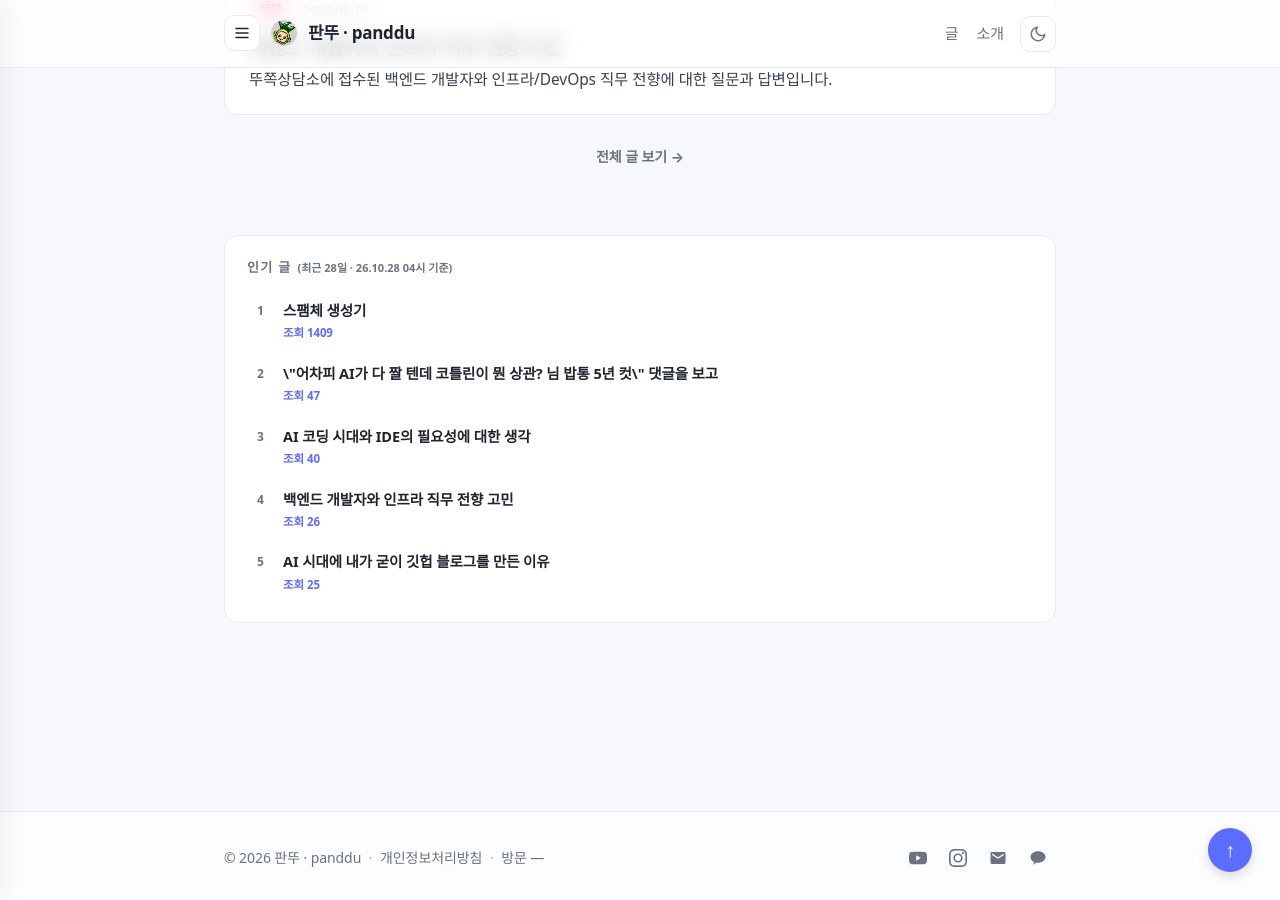
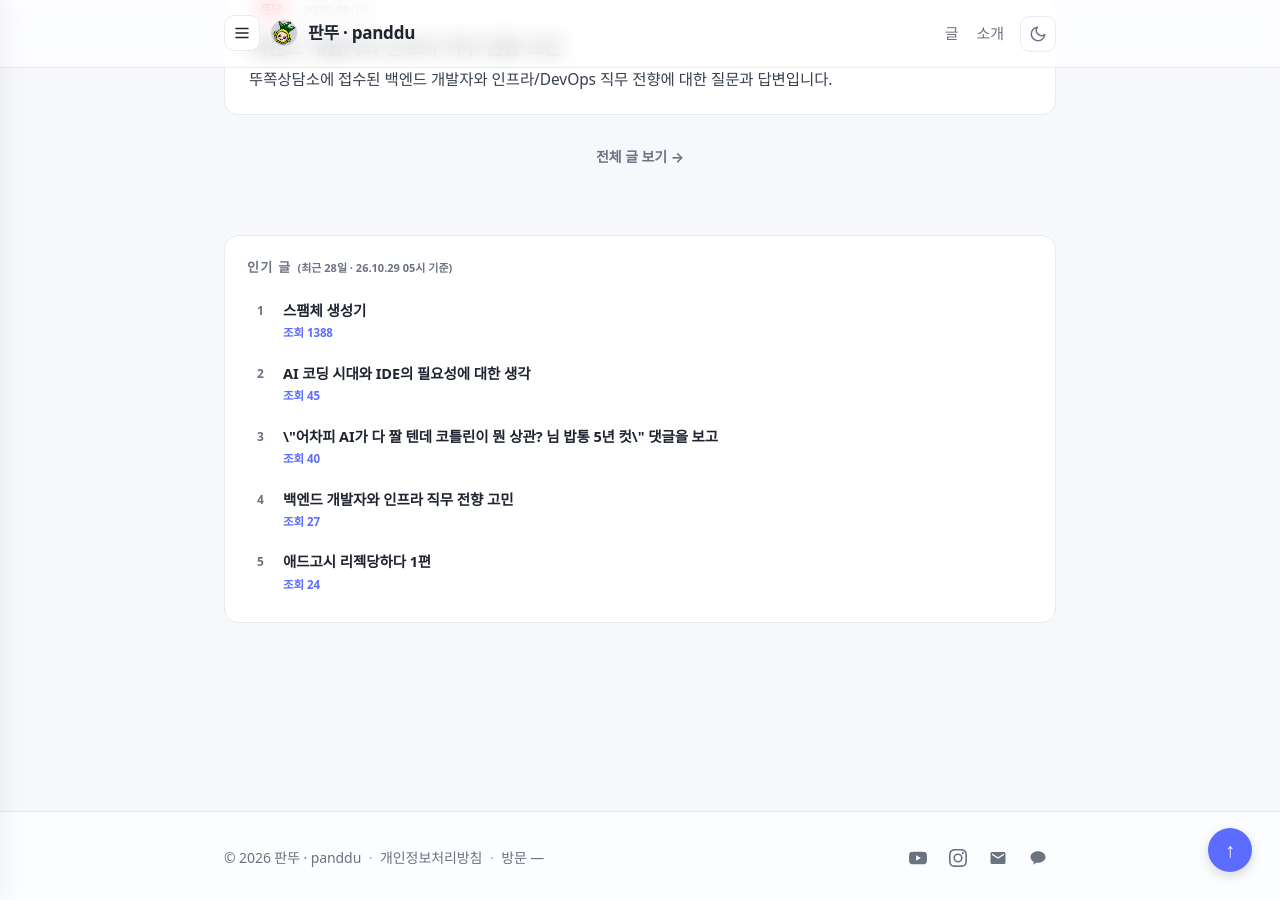
Before and after one commit to panddu/panddu.github.io, a Jekyll site: the page built from index.html, in a window 1280 px wide and 900 px high, scrolled down 2017 px. Built offline with Jekyll 4.4.1, drawn with Linux system fonts in a browser that asks for light colours; some web fonts are replaced.

Commit message:
chore: update popular posts

```diff
--- a/_data/popular_posts.json
+++ b/_data/popular_posts.json
@@ -1,31 +1,31 @@
 {
-  "generated_at": "2026-10-28T04:49:17+09:00",
+  "generated_at": "2026-10-29T05:04:47+09:00",
   "period_days": 28,
   "posts": [
     {
       "title": "스팸체 생성기",
       "url": "/posts/2019/04/spammaker/",
-      "views": 1409
+      "views": 1388
+    },
+    {
+      "title": "AI 코딩 시대와 IDE의 필요성에 대한 생각",
+      "url": "/posts/2026/10/ai-and-ide-necessity/",
+      "views": 45
     },
     {
       "title": "\\\"어차피 AI가 다 짤 텐데 코틀린이 뭔 상관? 님 밥통 5년 컷\\\" 댓글을 보고",
       "url": "/posts/2026/09/ai-coding-language-and-developer-future/",
-      "views": 47
-    },
-    {
-      "title": "AI 코딩 시대와 IDE의 필요성에 대한 생각",
-      "url": "/posts/2026/10/ai-and-ide-necessity/",
       "views": 40
     },
     {
       "title": "백엔드 개발자와 인프라 직무 전향 고민",
       "url": "/posts/2026/08/backend-and-infra-counsel/",
-      "views": 26
+      "views": 27
     },
     {
-      "title": "AI 시대에 내가 굳이 깃헙 블로그를 만든 이유",
-      "url": "/posts/2026/08/why-i-made-github-blog/",
-      "views": 25
+      "title": "애드고시 리젝당하다 1편",
+      "url": "/posts/2026/08/adsense-rejection-diary-1/",
+      "views": 24
     }
   ]
 }
```
